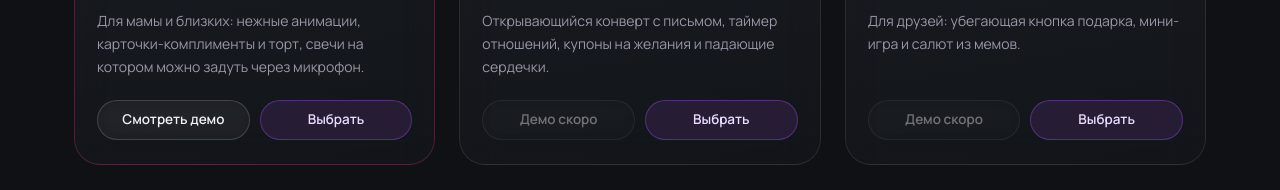
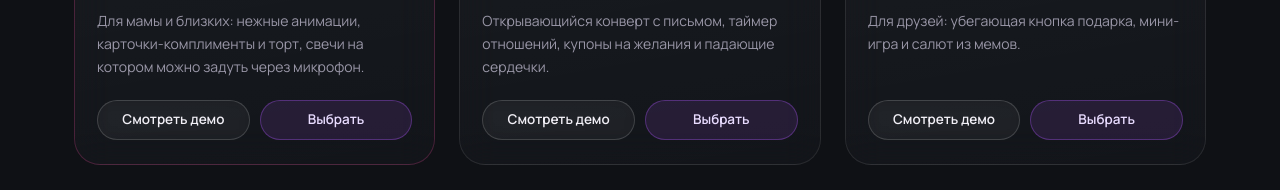
Before and after one commit to lihtenberg1337-dotcom/web_otkritka, a plain HTML site: page index.html in a window 1280 px wide. Shown: the part 1320-1510 px from the top of the page. Drawn offline with Linux system fonts and the light colour scheme; a web font is replaced by a local one.

Commit message:
Add files via upload

```diff
--- a/index.html
+++ b/index.html
@@ -177,7 +177,8 @@
                 и падающие сердечки.
               </p>
               <div class="card__actions">
-                <button class="btn btn--ghost" type="button" disabled>Демо скоро</button>
+                <a class="btn btn--ghost" href="https://lihtenberg1337-dotcom.github.io/love-card/"
+                   target="_blank" rel="noopener noreferrer">Смотреть демо</a>
                 <button class="btn btn--soft" type="button" data-choose="600">Выбрать</button>
               </div>
             </div>
@@ -206,7 +207,8 @@
                 Для друзей: убегающая кнопка подарка, мини-игра и салют из мемов.
               </p>
               <div class="card__actions">
-                <button class="btn btn--ghost" type="button" disabled>Демо скоро</button>
+                <a class="btn btn--ghost" href="https://lihtenberg1337-dotcom.github.io/web_prikol/"
+                   target="_blank" rel="noopener noreferrer">Смотреть демо</a>
                 <button class="btn btn--soft" type="button" data-choose="500">Выбрать</button>
               </div>
             </div>
```
